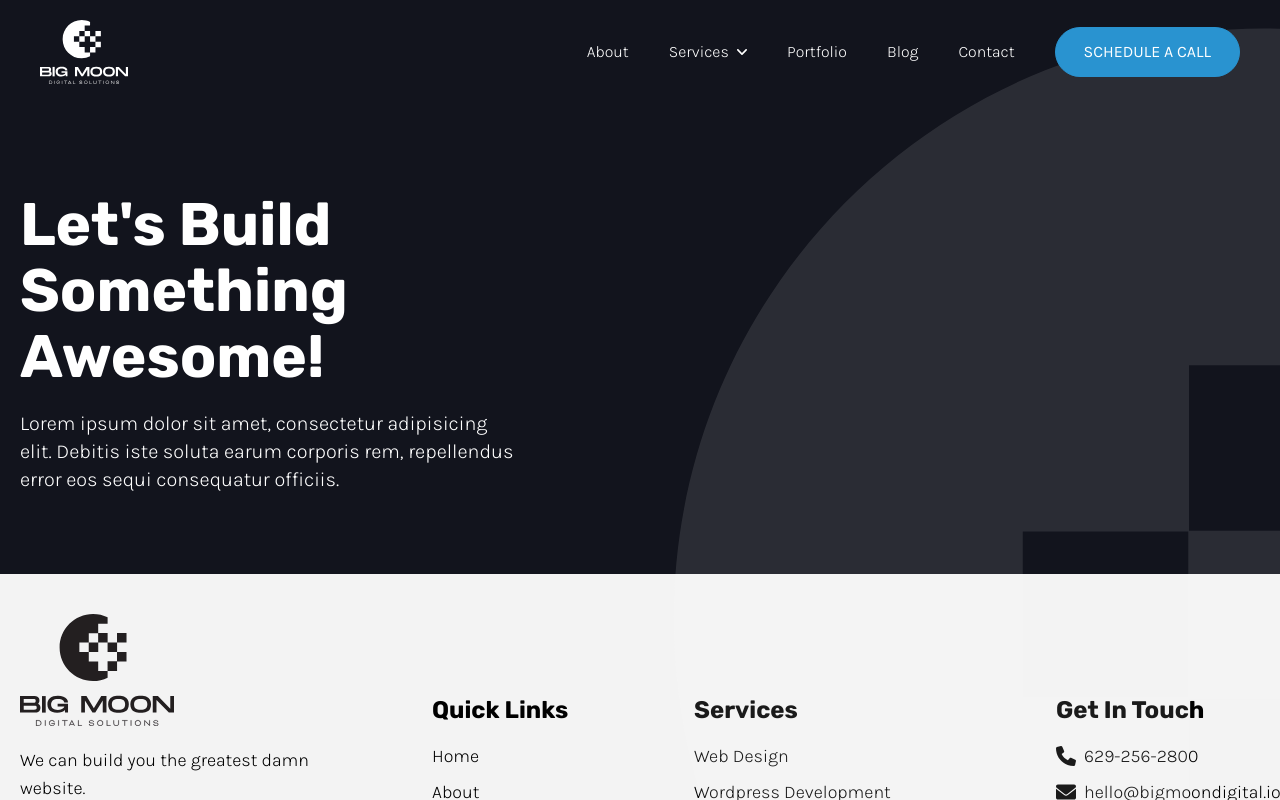
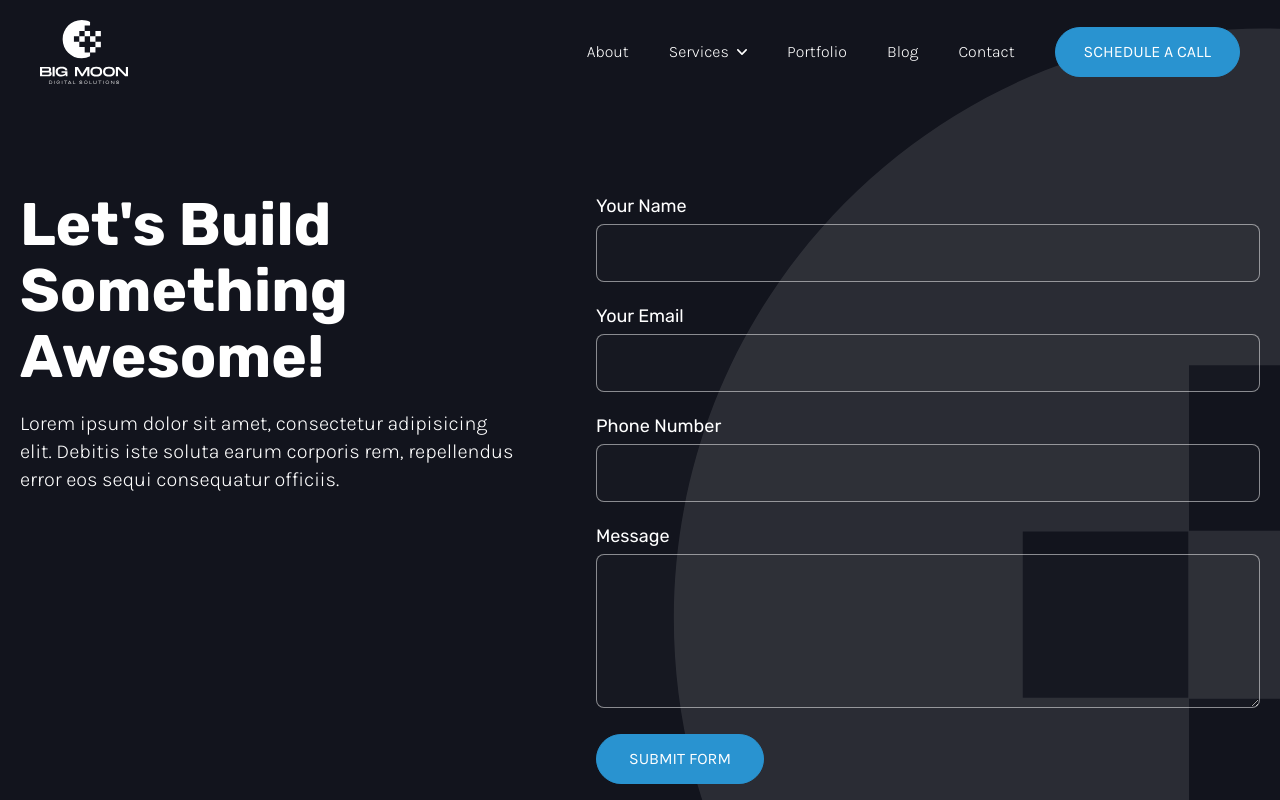
Before and after one commit to devaaronjohnson/big-moon-digital-sveltekit, a SvelteKit app: page /contact in a window 1280 px wide. Shown: the top 800 px of the page. Built offline with nearby package versions, Linux system fonts and the light colour scheme.

Commit message:
Update +page.svelte

```diff
--- a/src/routes/contact/+page.svelte
+++ b/src/routes/contact/+page.svelte
@@ -1,8 +1,8 @@
 <script>
-	// let name = $state('');
-	// let email = $state('');
-	// let phone = $state('');
-	// let message = $state('');
+	let name = $state('');
+	let email = $state('');
+	let phone = $state('');
+	let message = $state('');
 
 	// function submitForm() {
 	// 	console.log('Submit form');
@@ -23,7 +23,7 @@
 				</p>
 			</div>
 			<div class="w-full lg:flex-1">
-				<!-- <form>
+				<form>
 					<div class="mb-5">
 						<label for="name" class="mb-1 block w-full font-rubik text-lg font-normal text-white"
 							>Your Name</label
@@ -74,7 +74,7 @@
 						class="rounded-full border border-lightBlue bg-lightBlue px-8 py-3 font-karla text-base font-normal text-white uppercase transition-all duration-200 hover:border-darkBlue hover:bg-darkBlue"
 						>Submit Form</button
 					>
-				</form> -->
+				</form>
 			</div>
 		</div>
 	</section>
```
